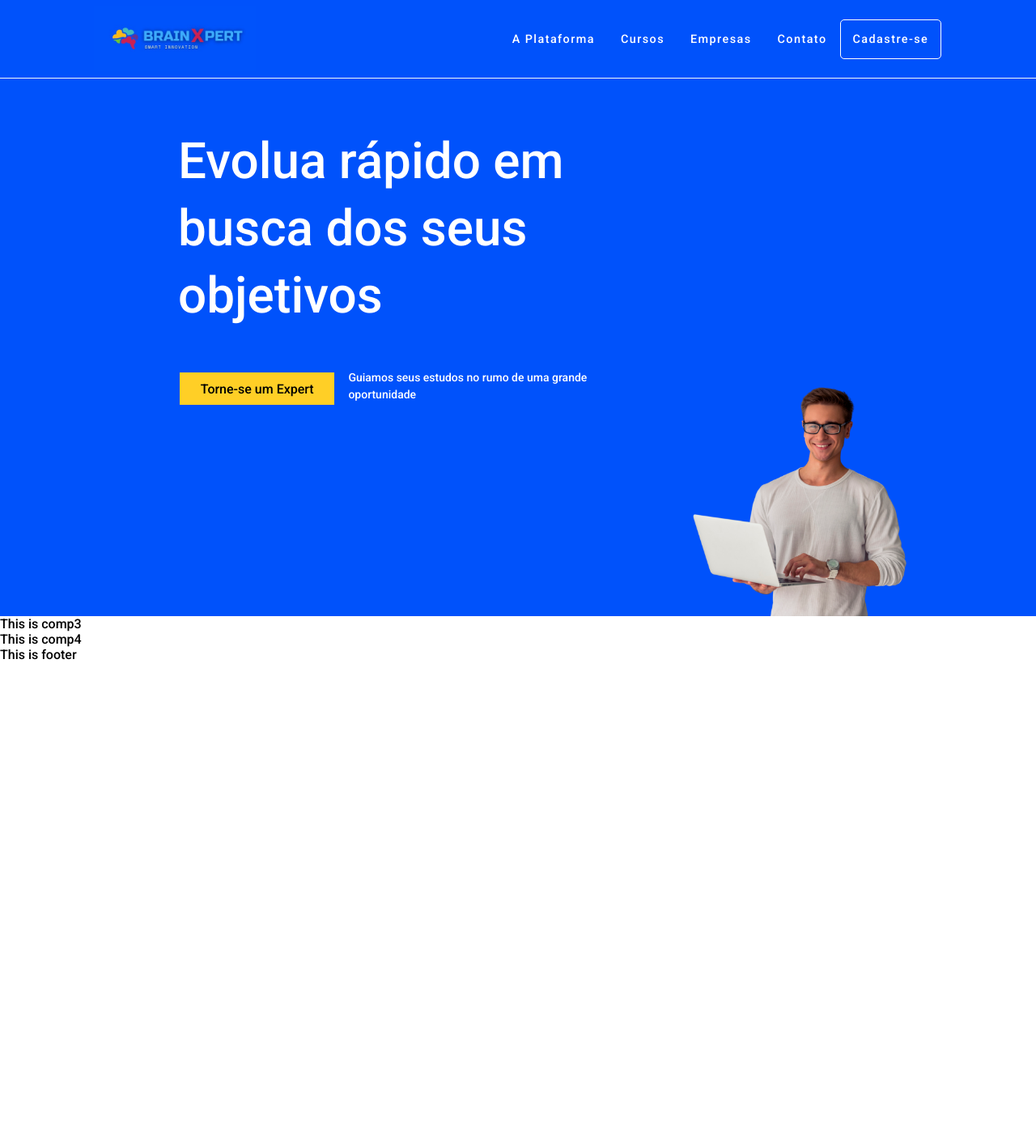
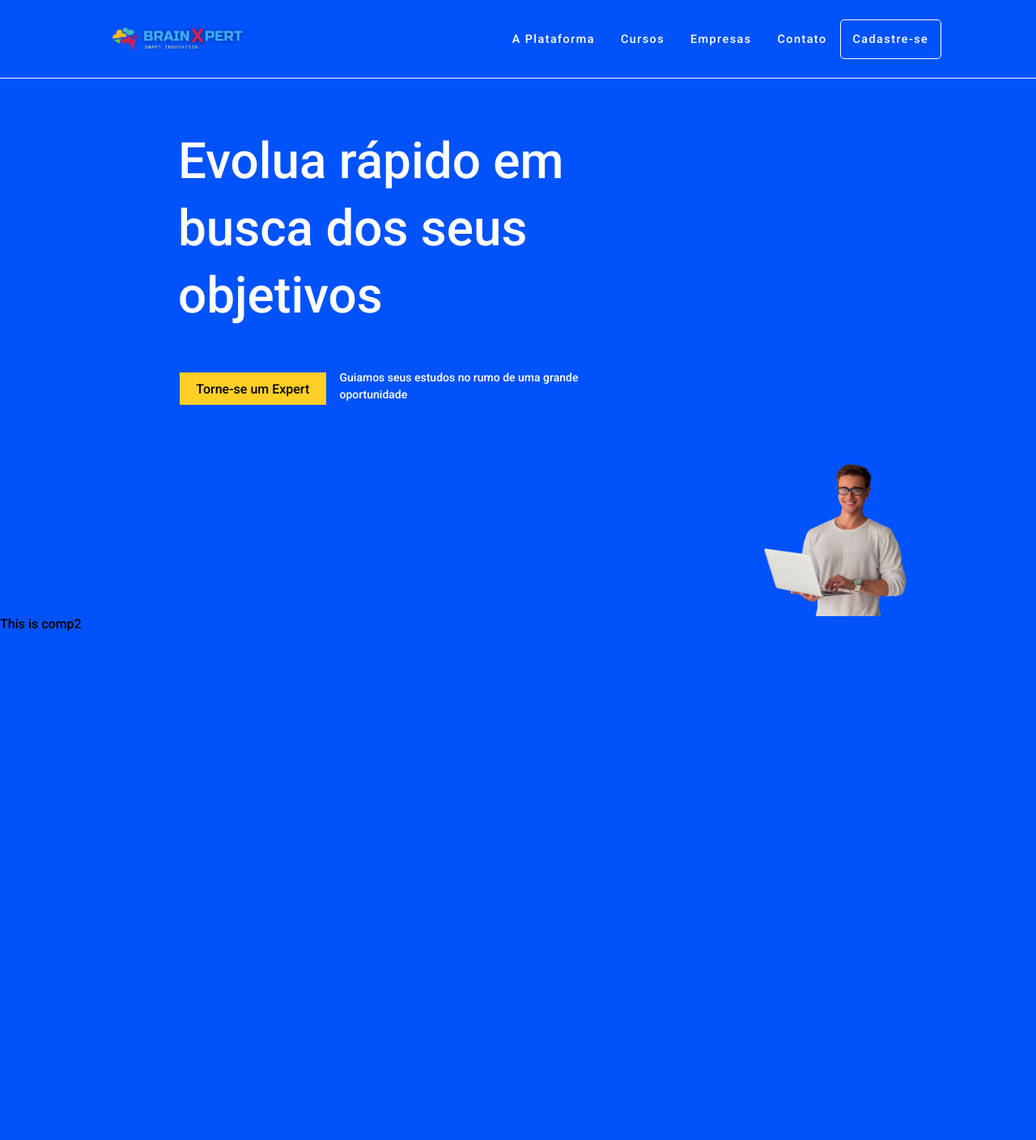
Before and after one commit to pablocast/dh-projeto-integrador-tn142020, a React (Create React App) app in the folder app/react-app/: page / in a window 1280 px wide. Shown: the top 1408 px of the page at 81% size. Before the commit the page ends 818 px from the top, so only its background shows below. Built offline with nearby package versions, Linux system fonts and the light colour scheme.

Commit message:
adicionando carousel

```diff
--- a/app/react-app/package.json
+++ b/app/react-app/package.json
@@ -6,9 +6,12 @@
     "@testing-library/jest-dom": "^5.11.4",
     "@testing-library/react": "^11.1.0",
     "@testing-library/user-event": "^12.1.10",
+    "mdbreact": "^5.0.1",
     "react": "^17.0.1",
     "react-dom": "^17.0.1",
+    "react-elastic-carousel": "^0.11.2",
     "react-scripts": "^4.0.3",
+    "styled-components": "^5.2.1",
     "web-vitals": "^1.0.1"
   },
   "scripts": {
--- /dev/null
+++ b/app/react-app/src/components/core/Componente-1/index.js
@@ -0,0 +1,25 @@
+import './style.css'
+import Image from '../../../assets/img/banner.png'
+
+const Component1 = () => {
+
+    return (
+        <div className="comp-1">
+            <div className="container">
+                <div className="direita">
+                    <p className="titulo-banner">Evolua rápido em busca dos seus objetivos</p>
+                    <div className="comp1-button">
+                        <button className="button">Torne-se um Expert</button>
+                        <p className="titulo_menor">Guiamos seus estudos no rumo de uma grande oportunidade</p>
+                    </div>
+                </div>
+                <div className="esquerda">
+                    <img src={Image} alt=""/>
+                </div>
+            </div>
+        </div>
+    )
+
+}
+
+export default Component1
--- /dev/null
+++ b/app/react-app/src/components/core/Componente-1/style.css
@@ -0,0 +1,73 @@
+/* componente 1 */
+
+.titulo-banner {
+    font-size: 62px;
+    line-height: 83px;
+    color: #fff;
+    font-family: 'Roboto', sans-serif;
+    text-align: left;
+    margin-bottom: 50px;
+}
+
+.titulo_menor {
+    font-size: 14px;
+    line-height: 21px;
+    color: #fff;
+    font-family: 'Roboto', sans-serif;
+    margin-left: 15px;
+    margin-bottom: 30px;
+}
+
+
+.comp-1 {
+    background-color: #0052FB;
+    display: flex;
+    height: 83vh;
+    width: 100%;
+}
+
+.comp1-button {
+    display: flex;
+}
+
+.esquerda {
+    width: 50%;
+    display: flex;
+    align-items: flex-end;
+    margin-left: 120px;
+}
+
+
+img {
+    width: 125%;
+}
+
+.direita {
+    align-items: left;
+    padding: 60px 0 0 0;
+    max-width: 50%;
+    align-items: flex-start;
+    justify-content:inherit;
+    color: #fff;
+}
+
+.container {
+    display: flex;
+    flex-wrap: nowrap;
+    width: 100%;
+    padding-right: 200px;
+    margin-right: auto;
+    margin-left: auto;
+}
+
+p {
+    margin-top: 0px;
+}
+
+/* media queries */
+
+@media (min-width: 992px){
+    .container {
+        max-width: 960px;
+    }
+}
--- a/app/react-app/src/components/core/Componente-2/index.js
+++ b/app/react-app/src/components/core/Componente-2/index.js
@@ -1,22 +1,10 @@
 import './style.css'
-import Image from '../../../assets/img/banner.png'
 
 const Component2 = () => {
 
     return (
         <div className="comp-2">
-            <div className="container">
-                <div className="direita">
-                    <p className="titulo-banner">Evolua rápido em busca dos seus objetivos</p>
-                    <div className="comp2-button">
-                        <button className="button">Torne-se um Expert</button>
-                        <p className="titulo_menor">Guiamos seus estudos no rumo de uma grande oportunidade</p>
-                    </div>
-                </div>
-                <div className="esquerda">
-                    <img src={Image} alt=""/>
-                </div>
-            </div>
+            <p>This is comp2</p>
         </div>
     )
 
--- /dev/null
+++ b/app/react-app/src/components/core/Componente-3/Item/index.js
@@ -0,0 +1,13 @@
+import './style.css'
+import React from "react";
+import { MDBContainer, MDBRow, MDBCol, MDBCard, MDBCardUp, MDBAvatar, MDBCardBody, MDBIcon } from "mdbreact";
+
+
+const Item = (props) => {
+    const { cargo, testimonio, nome, avatar } = props
+    return (
+        <p>{cargo}</p>
+    );
+}
+
+export default Item
--- a/app/react-app/src/components/core/Componente-3/index.js
+++ b/app/react-app/src/components/core/Componente-3/index.js
@@ -1,12 +1,26 @@
 import './style.css'
+import Carousel from 'react-elastic-carousel'
+import Item from './Item'
+
+const breakPoints = [
+    { width:1, itemsToShow: 1 },
+    { width:550, itemsToShow: 2 },
+    { width:768, itemsToShow: 3 },
+    { width:1200, itemsToShow: 4 },
+]
 
 const Component3 = () => {
-
     return (
-        <div className='comp-3'>
-            <p>This is comp3</p>
-        </div>
-    )
+     <div className='Carrousel'>
+        <Carousel breakPoints={breakPoints}>
+            <Item cargo='1' testimonio='yy' nome='zz' />
+            <Item cargo='2' testimonio='yy' nome='zz' />
+            <Item cargo='3' testimonio='yy' nome='zz' />
+            <Item cargo='4' testimonio='yy' nome='zz' />
+            <Item cargo='5' testimonio='yy' nome='zz' />
+        </Carousel>
+     </div>
+    );
 
 }
 
--- a/app/react-app/src/components/core/Main/index.js
+++ b/app/react-app/src/components/core/Main/index.js
@@ -1,3 +1,4 @@
+import Component1 from '../Componente-1'
 import Component2 from '../Componente-2'
 import Component3 from '../Componente-3'
 import Component4 from '../Componente-4'
@@ -6,6 +7,7 @@ import './style.css'
 const Main = () => {
   return (
     <main className="main">
+      <Component1 />
       <Component2 />
       <Component3 />
       <Component4 />
```
Also changed, not shown: app/react-app/src/components/core/Componente-3/Item/style.css (added), 1 other file (tests, documents, lock files or other folders).
